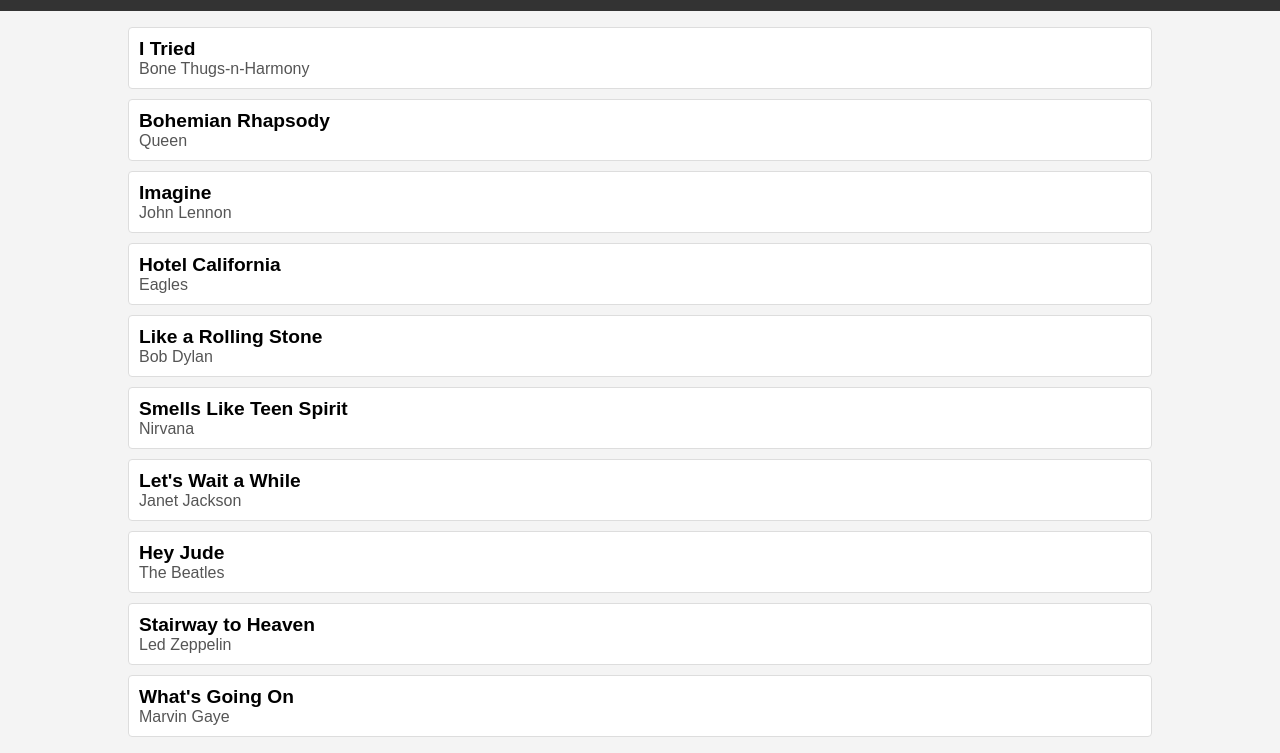
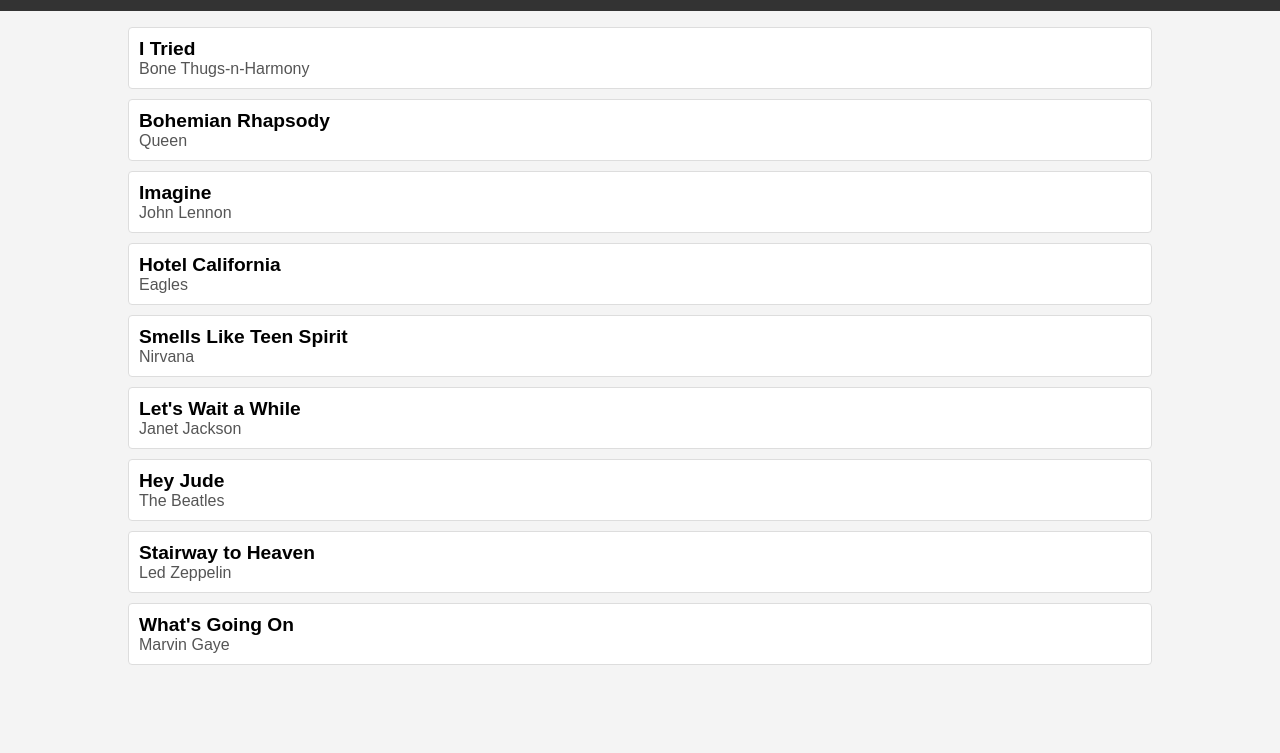
Before and after one commit to zaireali649/blue-may-2024-cicd, a plain HTML site: page index.html in a window 1280 px wide. Shown: the part 89-842 px from the top of the page. After the commit the page ends 800 px from the top, so only its background shows below. Drawn offline with Linux system fonts and the light colour scheme.

Commit message:
Update index.html

```diff
--- a/index.html
+++ b/index.html
@@ -66,10 +66,6 @@
                 <div class="song-artist">Eagles</div>
             </li>
             <li>
-                <div class="song-title">Like a Rolling Stone</div>
-                <div class="song-artist">Bob Dylan</div>
-            </li>
-            <li>
                 <div class="song-title">Smells Like Teen Spirit</div>
                 <div class="song-artist">Nirvana</div>
             </li>
```
